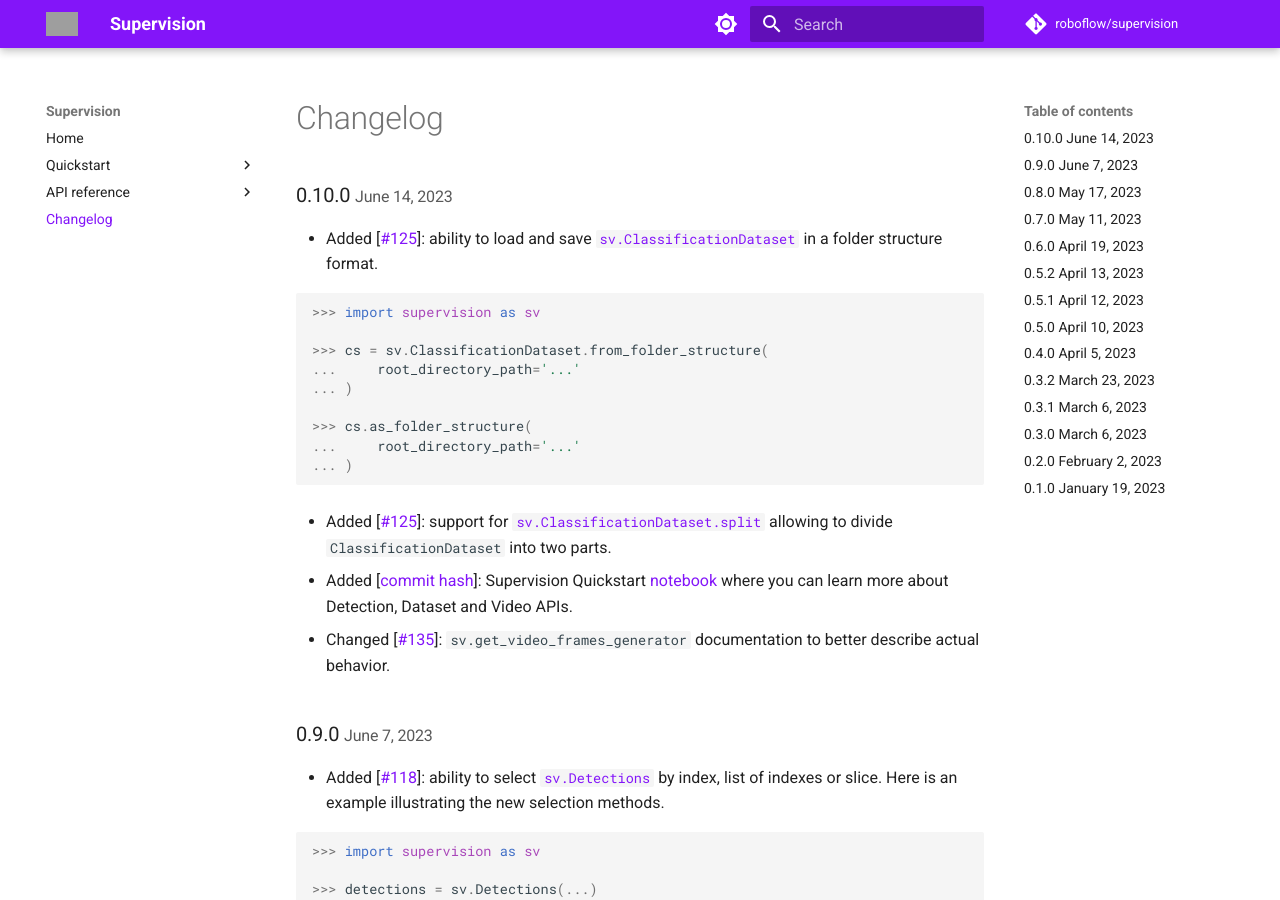
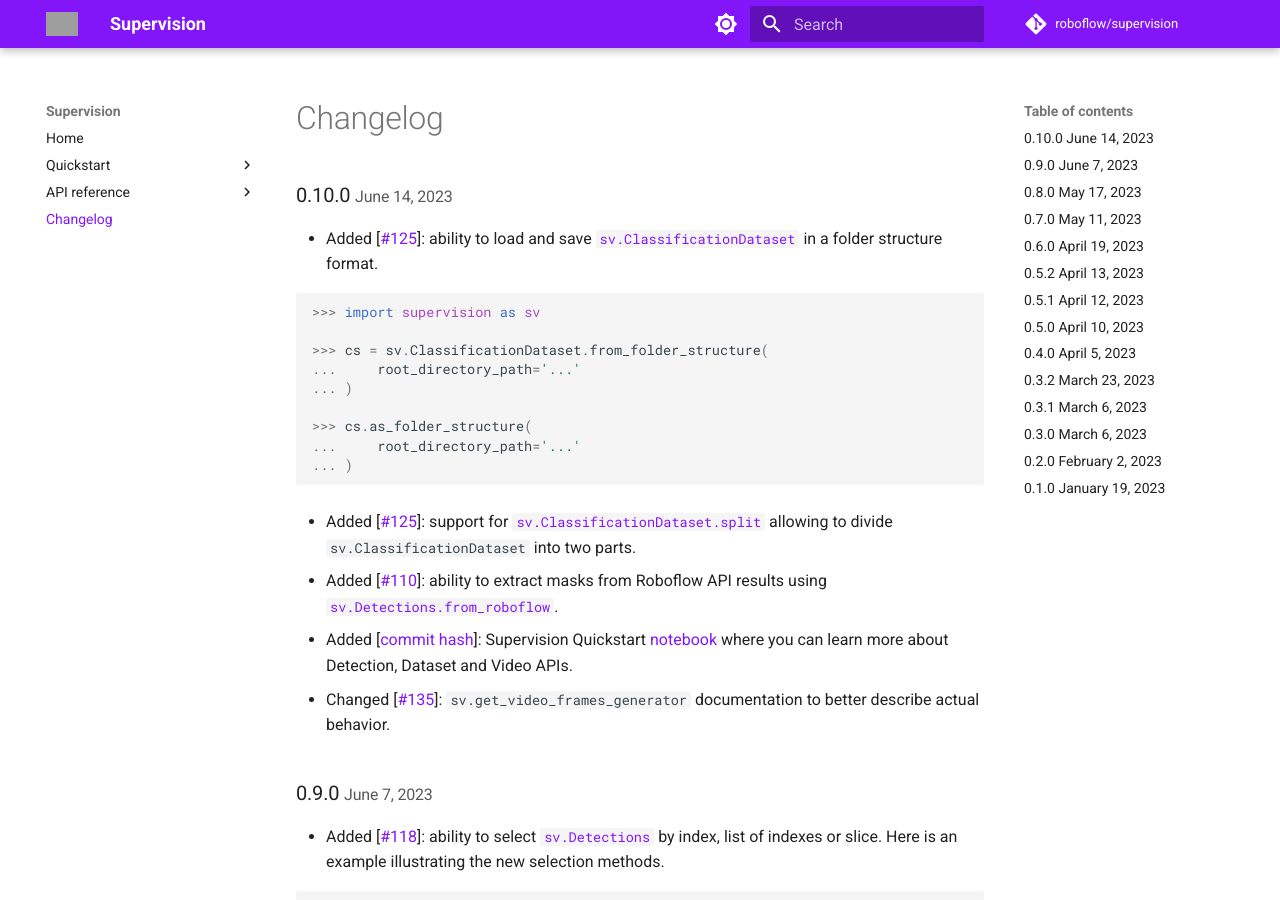
Before and after one commit to tophusna/supervision, an MkDocs documentation site: the page built from docs/changelog.md, in a window 1280 px wide and 900 px high. Built offline with MkDocs 1.6.1 and Material for MkDocs 9.7.7, drawn with Linux system fonts in a browser that asks for light colours; comment, search, counter and statistics services are not loaded; grey boxes are pictures that could not be loaded.

Commit message:
🪵 changelog.md updates before `0.10.0` release

````diff
--- a/docs/changelog.md
+++ b/docs/changelog.md
@@ -14,7 +14,9 @@
 ... )
 ```
 
-- Added [[#125](https://github.com/roboflow/supervision/pull/125)]: support for [`sv.ClassificationDataset.split`](https://roboflow.github.io/supervision/dataset/core/#supervision.dataset.core.ClassificationDataset.split) allowing to divide `ClassificationDataset` into two parts.
+- Added [[#125](https://github.com/roboflow/supervision/pull/125)]: support for [`sv.ClassificationDataset.split`](https://roboflow.github.io/supervision/dataset/core/#supervision.dataset.core.ClassificationDataset.split) allowing to divide `sv.ClassificationDataset` into two parts.
+
+- Added [[#110](https://github.com/roboflow/supervision/pull/110)]: ability to extract masks from Roboflow API results using [`sv.Detections.from_roboflow`](https://roboflow.github.io/supervision/detection/core/#supervision.detection.core.Detections.from_roboflow).
 
 - Added [[commit hash](https://github.com/roboflow/supervision/commit/d000292eb2f2342544e0947b65528082e60fb8d6)]: Supervision Quickstart [notebook](https://colab.research.google.com/github/roboflow/supervision/blob/main/demo.ipynb) where you can learn more about Detection, Dataset and Video APIs.
 
````
